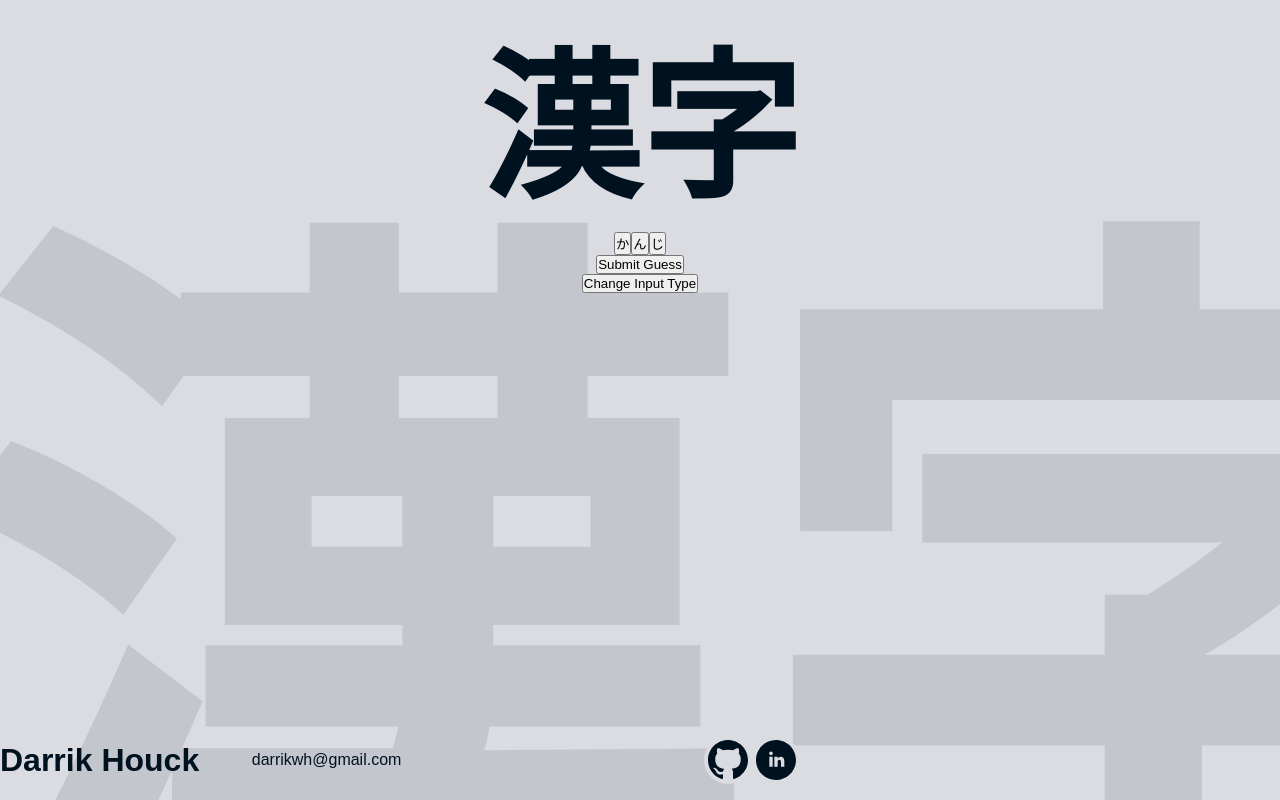
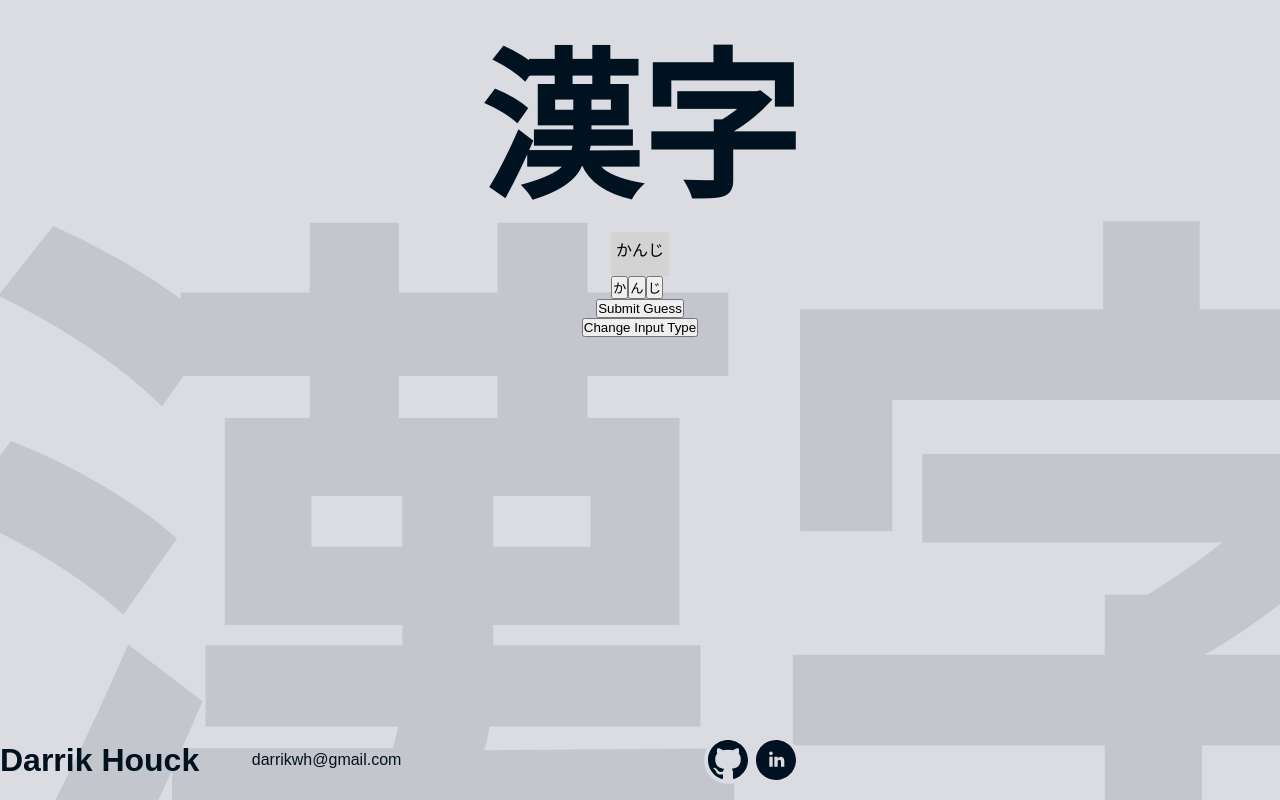
Before and after one commit to Daarrik/kanji-guess-v2, a React (Create React App) app: page / in a window 1280 px wide. Shown: the top 800 px of the page. Built offline with nearby package versions, Linux system fonts and the light colour scheme; a web font is replaced by a local one.

Commit message:
drag and drop start

```diff
--- a/package.json
+++ b/package.json
@@ -11,6 +11,7 @@
     "@types/react": "^17.0.38",
     "@types/react-dom": "^17.0.11",
     "react": "^17.0.2",
+    "react-beautiful-dnd": "^13.1.1",
     "react-dom": "^17.0.2",
     "react-scripts": "^5.0.0",
     "typescript": "^4.5.5",
@@ -42,6 +43,7 @@
   },
   "devDependencies": {
     "@prettier/plugin-xml": "^1.2.0",
+    "@types/react-beautiful-dnd": "^13.1.2",
     "prettier": "^2.5.1"
   }
 }
--- a/src/components/BoxInput/BoxInput.tsx
+++ b/src/components/BoxInput/BoxInput.tsx
@@ -1,15 +1,141 @@
 import { useState, useContext } from "react";
 import { CharBox, KanjiContext, GuessContext } from "../";
+import { DragDropContext, Droppable, Draggable } from "react-beautiful-dnd";
+
+const reorder = (list: any, startIndex: number, endIndex: number) => {
+  const result = Array.from(list);
+  const [removed] = result.splice(startIndex, 1);
+  result.splice(endIndex, 0, removed);
+
+  return result;
+};
+
+const move = (source: any, destination: any, droppableSource: any, droppableDestination: any) => {
+  const sourceClone = Array.from(source);
+  const destClone = Array.from(destination);
+  const [removed] = sourceClone.splice(droppableSource.index, 1);
+
+  destClone.splice(droppableDestination.index, 0, removed);
+
+  const result: any = {};
+  result[droppableSource.droppableId] = sourceClone;
+  result[droppableDestination.droppableId] = destClone;
+  return result;
+};
+
+const grid = 5;
+
+const getListStyle = (isDraggingOver: boolean, isEmpty: boolean) => ({
+  background: isDraggingOver ? "lightblue" : "lightgrey",
+  display: "flex",
+  padding: grid,
+  overflow: "auto",
+  minHeight: isEmpty ? "45px" : "NaN"
+});
 
 const BoxInput = () => {
-  const [boxes, setBoxes] = useState<string[] | null>(null);
   const { reading } = useContext(KanjiContext);
   const { guess } = useContext(GuessContext);
 
+  const [state, setState] = useState<{items: string[], selected: string[]}>({items: reading.split(''), selected: []});
+
+  const kanaList: any = {
+    droppable: "items",
+    droppable2: "selected",
+  };
+  const getList = (id: any) => kanaList[id];
+
+  const onDragEnd = (result: any) => {
+    const { source, destination } = result;
+
+    // dropped outside the list
+    if (!destination) {
+      return;
+    }
+
+    if (source.droppableId === destination.droppableId) {
+      const items: any = reorder(
+        getList(source.droppableId),
+        source.index,
+        destination.index
+      );
+
+      let state = { items };
+
+      if (source.droppableId === "droppable2") {
+        setState({...state, selected: items})
+      }
+    } else {
+      const result = move(
+        getList(source.droppableId),
+        getList(destination.droppableId),
+        source,
+        destination
+      );
+      if (result.droppable) {
+        setState({ ...state, items: result.droppable });
+      }
+      if (result.droppable2) {
+        setState({ ...state, selected: result.droppable2 });
+      }
+    }
+  };
+
   return (
     <div className="box-input">
-      <p>{guess}</p>
-      {reading.split("").map((kana, idx) => <CharBox key={idx} kana={kana} />)}
+      <DragDropContext onDragEnd={onDragEnd}>
+        <Droppable droppableId="droppable" direction="horizontal">
+          {(provided, snapshot) => (
+            <div
+              ref={provided.innerRef}
+              style={getListStyle(snapshot.isDraggingOver, false)}
+            >
+              {state.items.map((item, idx) => (
+                <Draggable key={idx} draggableId={item} index={idx}>
+                  {(provided, snapshot) => (
+                    <div
+                      ref={provided.innerRef}
+                      {...provided.draggableProps}
+                      {...provided.dragHandleProps}
+                    >
+                      {item}
+                    </div>
+                  )}
+                </Draggable>
+              ))}
+              {provided.placeholder}
+            </div>
+          )}
+        </Droppable>
+        <Droppable droppableId="droppable2" direction="horizontal">
+          {(provided, snapshot) => (
+            <div
+              ref={provided.innerRef}
+              style={getListStyle(snapshot.isDraggingOver, false)}
+            >
+              {state.selected.map((item, idx) => (
+                <Draggable key={idx} draggableId={item} index={idx}>
+                  {(provided, snapshot) => (
+                    <div
+                      ref={provided.innerRef}
+                      {...provided.draggableProps}
+                      {...provided.dragHandleProps}
+                      // style={getItemStyle(
+                      //   snapshot.isDragging,
+                      //   provided.draggableProps.style
+                      // )}
+                    >
+                      {item}
+                    </div>
+                  )}
+                </Draggable>
+              ))}
+              {provided.placeholder}
+            </div>
+          )}
+        </Droppable>
+        {reading.split("").map((kana, idx) => <CharBox key={idx} kana={kana} />)}
+      </DragDropContext>
     </div>
   );
 };
--- a/src/components/ContextProviders/GuessProvider.tsx
+++ b/src/components/ContextProviders/GuessProvider.tsx
@@ -1,4 +1,4 @@
-import { createContext, useState } from "react";
+import { createContext, useState, useEffect } from "react";
 
 interface GuessContextType {
   guess: string;
--- a/src/components/Results/Results.tsx
+++ b/src/components/Results/Results.tsx
@@ -2,6 +2,7 @@ import { useContext } from "react";
 import { KanjiContext, GuessContext } from "../";
 import "./Results.css";
 
+// `https://tatoeba.org/en/api_v0/search?from=jpn&query=${kanji}to=eng`
 const Results = () => {
   const { reading, newKanji } = useContext(KanjiContext);
   const { guess, setGuess, setGuessed } = useContext(GuessContext);
```
Also changed, not shown: 1 other file (tests, documents, lock files or other folders).
